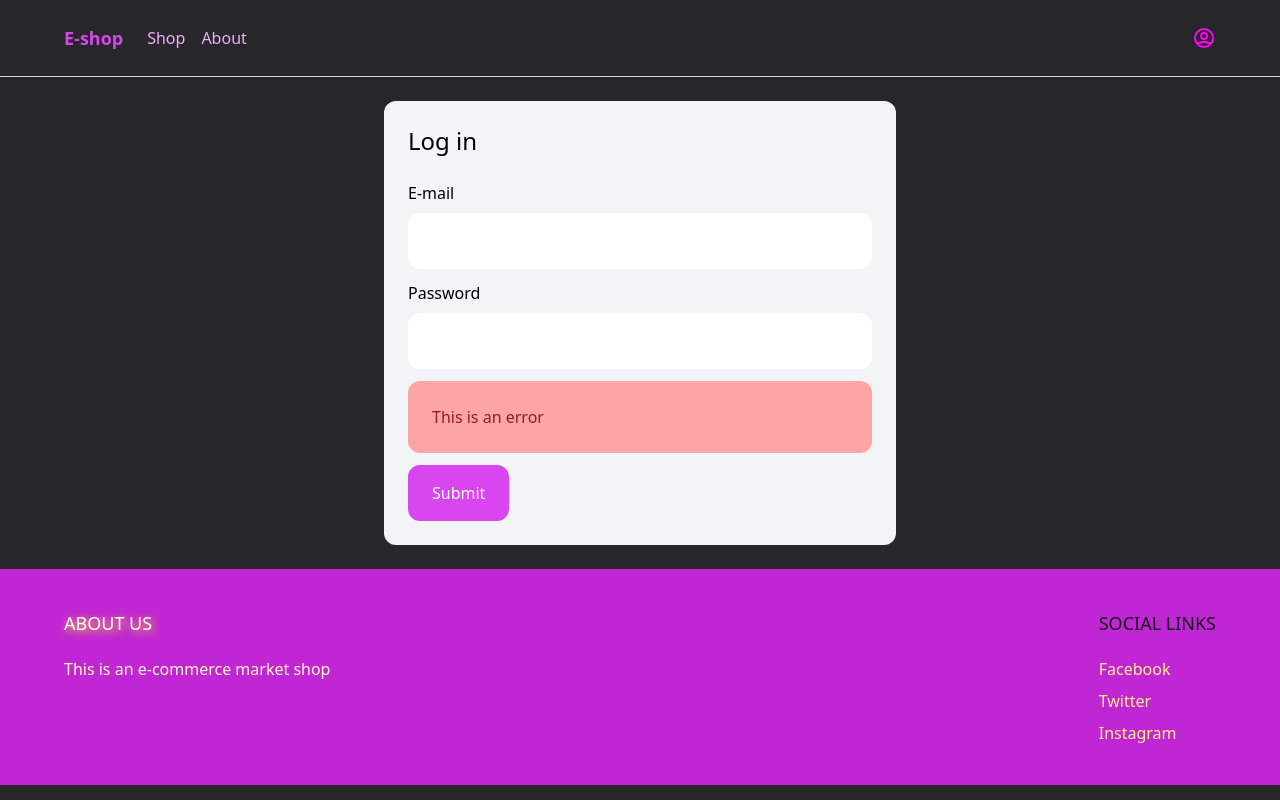
After one commit to julialaska/E-commerce-website, a Django app: template eccomerce_website/websiteapp/templates/website_app/login.html in a window 1280 px wide. The commit adds this page. Run offline with Django 4.2, Linux system fonts and the light colour scheme; the template is opened without the code that fills it, so the values that code supplies are empty; some libraries are stand-ins or nearby versions.

Commit message:
add login and photos to product

```diff
--- a/eccomerce_website/eccomerce_website/settings.py
+++ b/eccomerce_website/eccomerce_website/settings.py
@@ -122,6 +122,8 @@ USE_TZ = True
 # https://docs.djangoproject.com/en/4.1/howto/static-files/
 
 STATIC_URL = 'static/'
+MEDIA_URL = '/media/'
+MEDIA_ROOT = BASE_DIR / 'media/'
 
 # Default primary key field type
 # https://docs.djangoproject.com/en/4.1/ref/settings/#default-auto-field
--- a/eccomerce_website/product/templates/product/partials/product_list.html
+++ b/eccomerce_website/product/templates/product/partials/product_list.html
@@ -1,6 +1,6 @@
 <div class="w-full md:w-1/3 xl:w-1/4 p-6">
     <a href="{% url 'product' product.slug %}">
-        <img class="rounded-xl hover:shadow-lg">
+        <img src="{{ product.get_thumbnail }}" class="rounded-xl hover:shadow-lg">
     </a>
 
     <div class="pt-3 flex items-center justify-between">
--- a/eccomerce_website/product/templates/product/product.html
+++ b/eccomerce_website/product/templates/product/product.html
@@ -3,7 +3,7 @@
 {% block content %}
 <div class="max-w-6xl mx-auto flex flex-wrap py-6 px-6 xl:px-0">
     <div class="images w-full mb-6 lg-mb-0 lg:w-3/5">
-        <img class="rounded-xl" src="">
+        <img class="rounded-xl" src="{{ product.image.url }}">
     </div>
 
     <div class="information w-full lg:w-2/5 lg:p-6">
--- /dev/null
+++ b/eccomerce_website/websiteapp/templates/website_app/login.html
@@ -0,0 +1,27 @@
+{% extends 'website_app/base.html' %}
+
+{% block content %}
+<div class="max-w-lg mx-auto flex flex-wrap py-6">
+    <div class="w-full bg-gray-100 p-6 rounded-xl  bg-fuchsia-200">
+        <h1 class="mb-6 text-2xl">Log in</h1>
+
+        <form method="post" action="." class="space-y-3">
+            <div>
+                <label>E-mail</label>
+                <input type="email" class="w-full mt-2 py-4 px-6 bg-white rounded-xl">
+            </div>
+            <div>
+                <label>Password</label>
+                <input type="password" class="w-full mt-2 py-4 px-6 bg-white rounded-xl">
+            </div>
+            <div class="p-6 bg-red-300 text-red-800 rounded-xl">
+                This is an error
+            </div>
+
+            <div>
+                <button class="py-4 px-6 rounded-xl text-white bg-fuchsia-500 hover:bg-fuchsia-800">Submit</button>
+            </div>
+        </form>
+    </div>
+</div>
+{% endblock %}
--- a/eccomerce_website/websiteapp/views.py
+++ b/eccomerce_website/websiteapp/views.py
@@ -12,6 +12,10 @@ def frontpage(request):
 
 def signup(request):
     return render(request, 'website_app/signup.html')
+
+
+def login(request):
+    return render(request, 'website_app/login.html')
 
 
 def shop(request):
```
Also changed, not shown: eccomerce_website/eccomerce_website/urls.py (+5 -2 lines), eccomerce_website/product/models.py (+30 -0 lines), eccomerce_website/db.sqlite3, eccomerce_website/media/uploads/potega-podswiadomosci.jpg (added), eccomerce_website/media/uploads/uploads/potega-podswiadomosci.jpg (added), eccomerce_website/product/migrations/0003_product_image_product_thumbnail.py (added).
